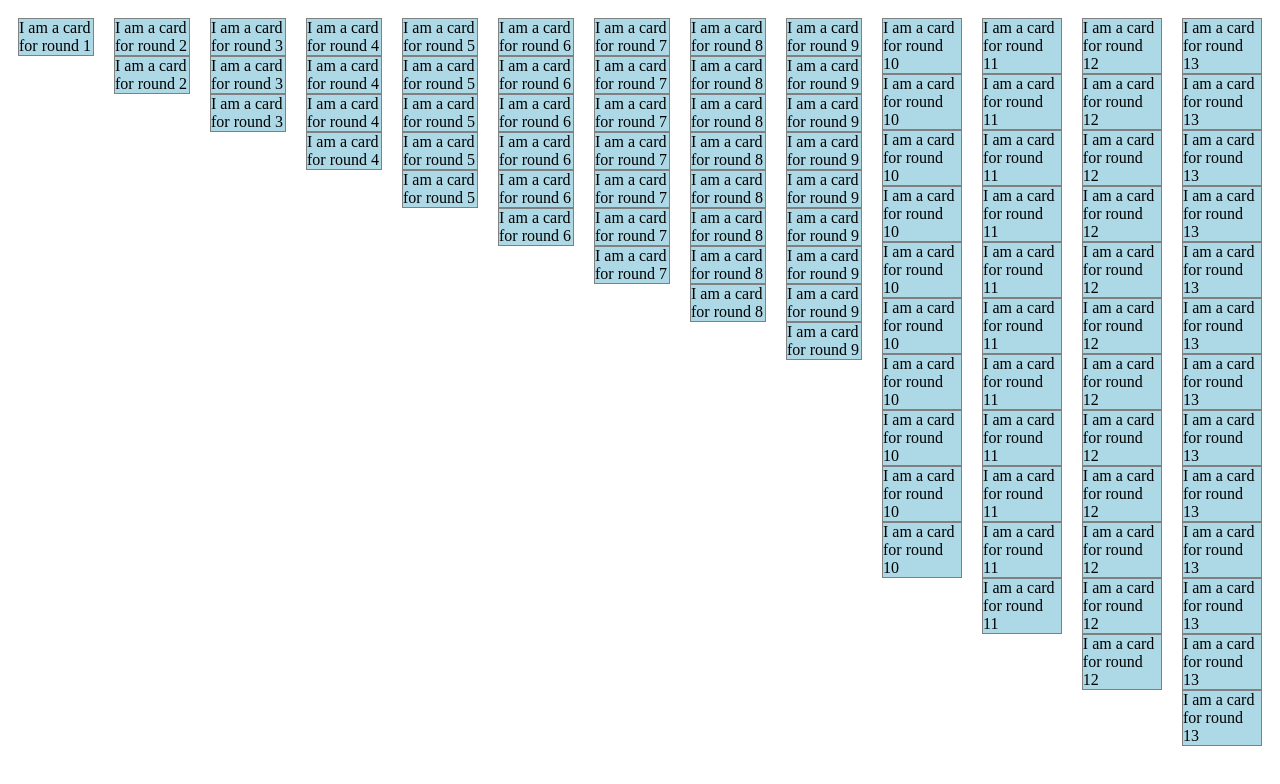
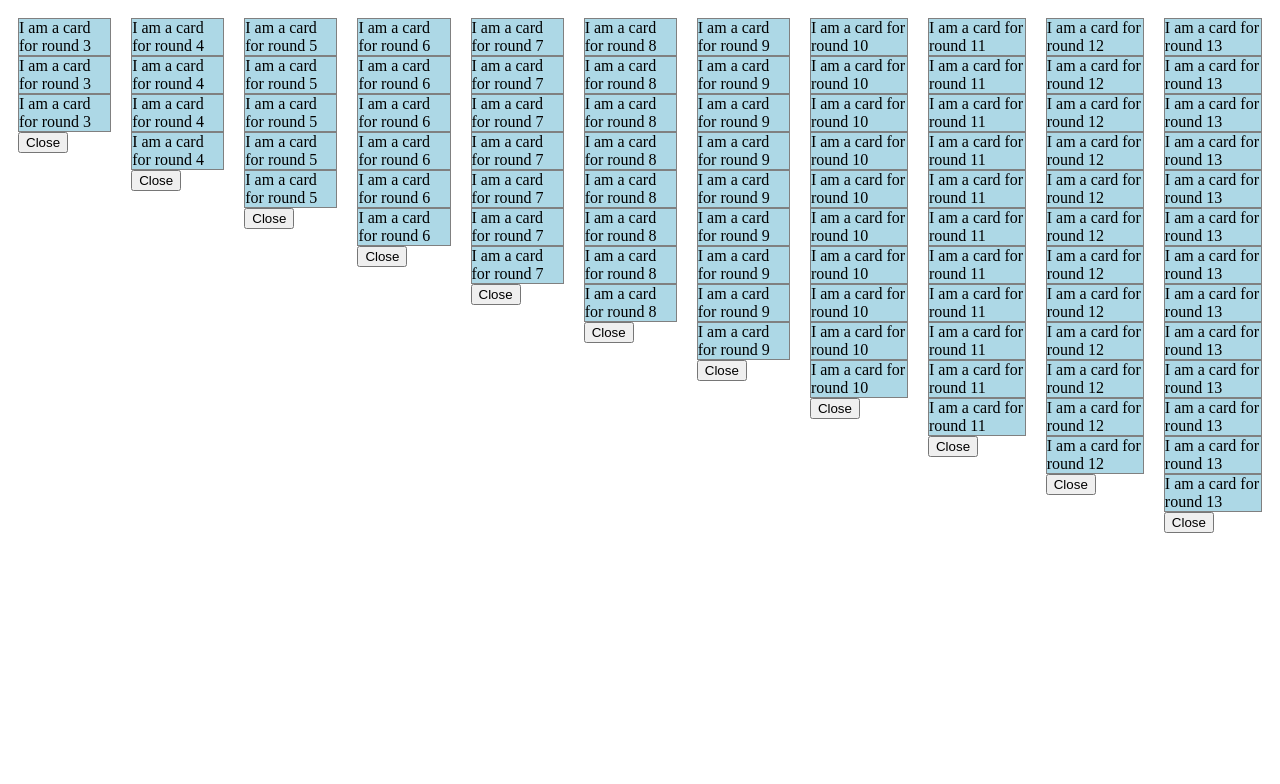
Before and after one commit to alexcaron/fivecrowns, a React (Vite) app: page / in a window 1280 px wide. Shown: the top 784 px of the page. Built offline with nearby package versions, Linux system fonts and the light colour scheme.

Commit message:
update logic of number of hands to start

```diff
--- a/src/App.jsx
+++ b/src/App.jsx
@@ -4,8 +4,9 @@ import Hand from './Hand.jsx';
 export default function App() {
 
   const numOfHands = 13;
+  const firstHandCardCount = 3;
   let rounds = [];
-  for (let i=1; i<=numOfHands; i++) {
+  for (let i=3; i<=numOfHands; i++) {
     rounds.push(i);
   };
 
--- a/src/Hand.jsx
+++ b/src/Hand.jsx
@@ -8,11 +8,25 @@ export default function Hand({ round, cardsInHand }) {
     cards.push(i);
   };
 
+  const [closed, setClosed] = useState(false);
+
+  function close() {
+    setClosed(true);
+  }
+
+
   return(
+    closed ?
+    <div>Closed!</div> :
     <div className="hand">
-      {cards.map((card) => (
-          <Card round={round} />
-      ))}
+      <div className="cards">
+        {cards.map((card) => (
+            <Card round={round} />
+        ))}
+      </div>
+      <button onClick={close}>
+        Close
+      </button>
     </div>
   )
 };
```
